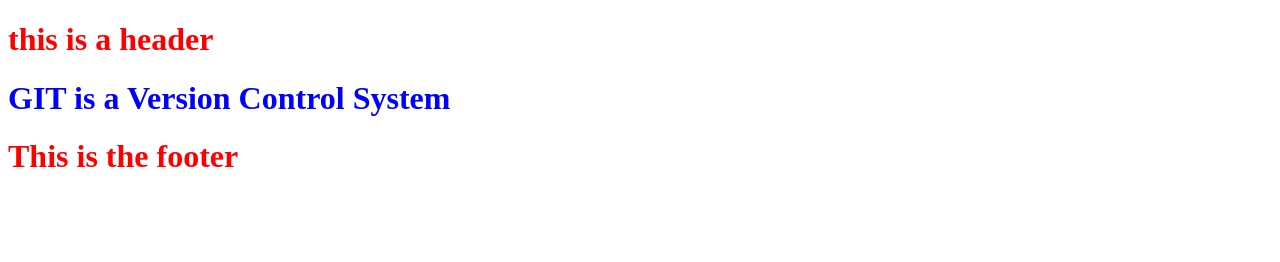
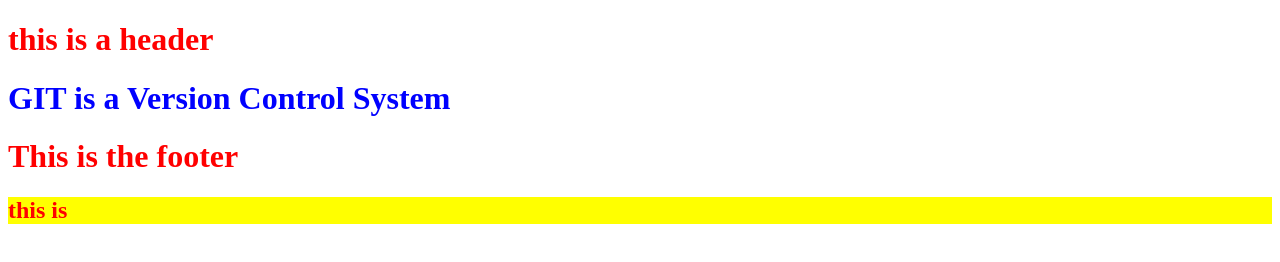
Before and after one commit to ameni0168/formation-, a plain HTML site: page index.html in a window 1280 px wide. Drawn offline with Linux system fonts and the light colour scheme.

Commit message:
add a section

```diff
--- a/index.html
+++ b/index.html
@@ -13,5 +13,8 @@
     </header>
     <h1 style="color: blue">GIT is a Version Control System</h1>
     <footer> <h1>This is the footer</h1> </footer>
+    <section>
+        <h1>this is</h1>
+    </section>
 </body>
 </html>
--- a/style.css
+++ b/style.css
@@ -4,3 +4,7 @@ color:red
 header,footer{
     color: blue;
 }
+section{
+    color: green;
+    background-color: yellow;
+}
```
